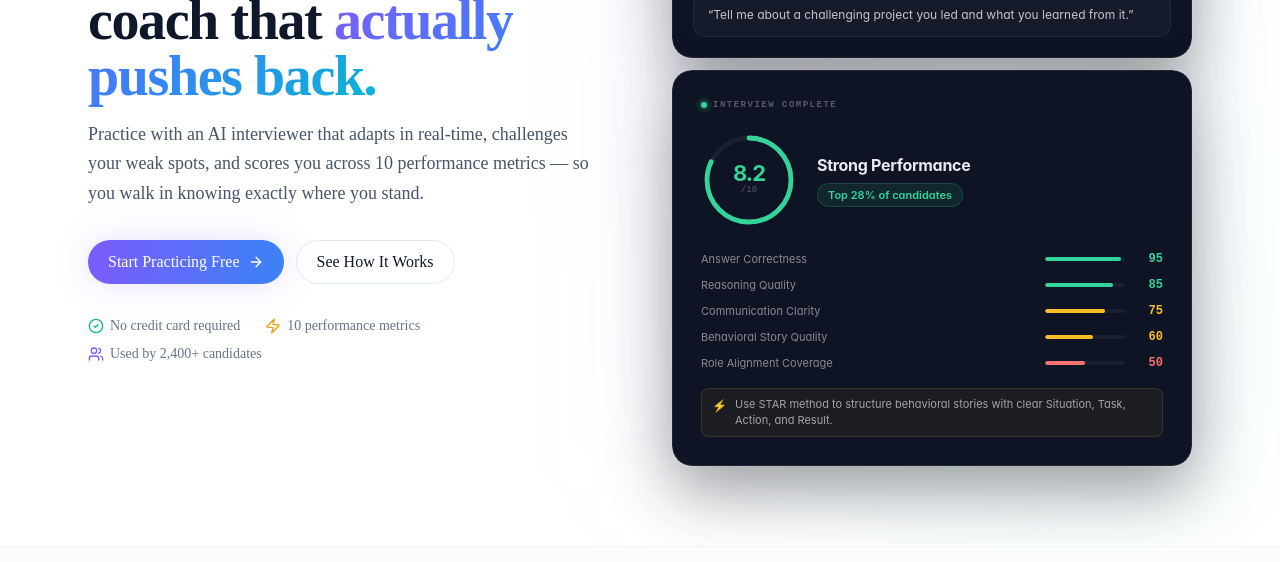
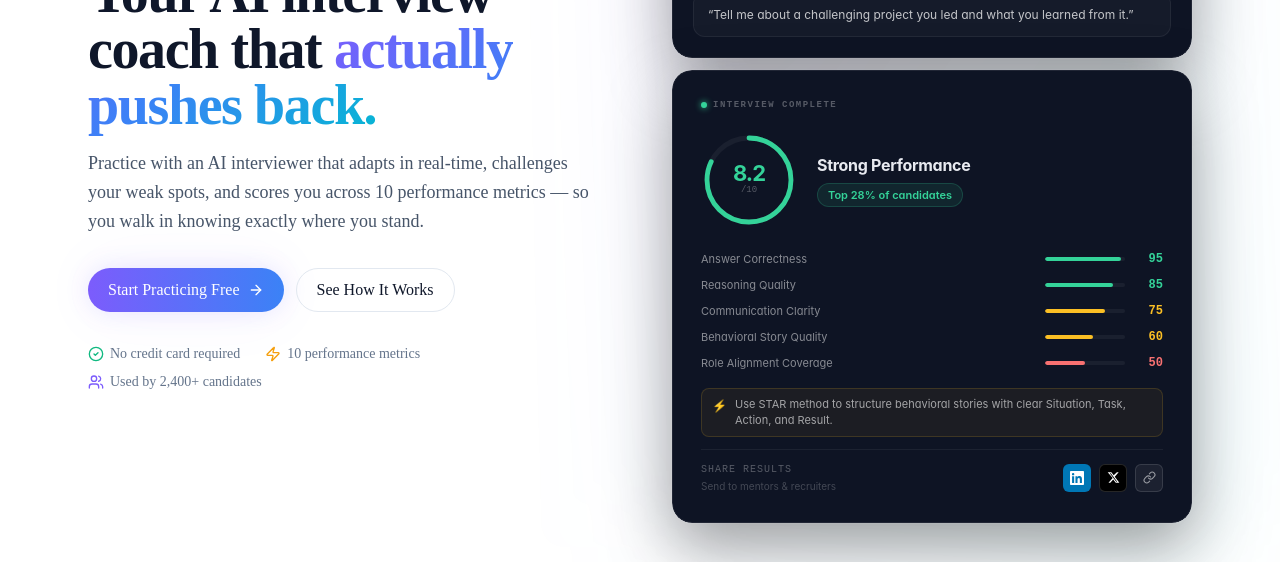
Before and after one commit to junaiid-khattak/mockmate, a Next.js app: page / in a window 1280 px wide. Shown: the part 390-952 px from the top of the page. Built offline with nearby package versions, Linux system fonts and the light colour scheme; no server answers.

Commit message:
claude added share interview to landing copy

```diff
--- a/components/landing/LandingPage.tsx
+++ b/components/landing/LandingPage.tsx
@@ -292,7 +292,7 @@ const pricingPlans: Plan[] = [
     features: [
       "1 interview credit",
       "Full AI mock interview session",
-      "Detailed performance assessment",
+      "Shareable performance assessment with 10 scored metrics",
       "Credits never expire",
     ],
     cta: "Get Started",
@@ -379,6 +379,12 @@ const faqs = [
     title: "What do I get after a mock interview?",
     content:
       "A detailed assessment across 10 metrics: Answer Correctness, Reasoning Quality, Communication Clarity, Behavioral Story Quality, Role Alignment Coverage, and 5 more. Each metric includes evidence from your answers, a next action, and an explanation of why it matters. Plus overall strengths, growth areas, next steps, and a full transcript.",
+  },
+  {
+    id: "faq-8",
+    title: "Can I share my results?",
+    content:
+      "Yes. Every completed mock interview generates a shareable public link you can send to anyone — mentors, coaches, or recruiters on LinkedIn. The link shows your full performance assessment: all 10 scored metrics, your strengths, and your growth areas. You control when to share and with whom.",
   },
 ];
 
@@ -1240,7 +1246,8 @@ export default function LandingPage({ onPrimaryCta }: LandingPageProps) {
             <p className="mb-6 text-base text-slate-600">
               This is the feedback a{" "}
               <span className="font-semibold text-slate-800">$200/hr career coach</span> would
-              give — and you&rsquo;re getting it for $10.
+              give — and you&rsquo;re getting it for $10. Share your verified assessment with
+              mentors, coaches, or your LinkedIn network &mdash; show them exactly where you stand.
             </p>
             <Button onClick={onPrimaryCta} className="glow-accent-light group">
               Start Your First Mock Interview
@@ -1365,6 +1372,9 @@ export default function LandingPage({ onPrimaryCta }: LandingPageProps) {
         </motion.div>
 
         <motion.div variants={fadeInUp} className="mt-8 text-center">
+          <p className="mb-5 text-sm text-slate-500">
+            Share your progress with mentors and recruiters who want to see how far you&rsquo;ve come.
+          </p>
           <Button onClick={onPrimaryCta} className="glow-accent-light group">
             Start Improving
             <ArrowRight className="ml-2 h-4 w-4 transition-transform group-hover:translate-x-0.5" />
--- a/components/landing/results-dashboard-mockup.tsx
+++ b/components/landing/results-dashboard-mockup.tsx
@@ -237,6 +237,7 @@ export function ResultsDashboardMockup({ className = "", compact = false }: Prop
             border: "1px solid rgba(251,191,36,0.15)",
             borderRadius: 8,
             padding: "8px 10px",
+            marginBottom: 12,
           }}
         >
           <span style={{ color: "#fbbf24", fontSize: 12, flexShrink: 0 }}>⚡</span>
@@ -245,6 +246,102 @@ export function ResultsDashboardMockup({ className = "", compact = false }: Prop
           </span>
         </div>
       )}
+
+      {/* Share row */}
+      {!compact && (
+        <div
+          style={{
+            borderTop: "1px solid rgba(255,255,255,0.06)",
+            paddingTop: 12,
+            display: "flex",
+            alignItems: "center",
+            justifyContent: "space-between",
+          }}
+        >
+          <div>
+            <div
+              style={{
+                fontSize: 10,
+                fontFamily: "monospace",
+                letterSpacing: "1px",
+                textTransform: "uppercase",
+                color: "rgba(255,255,255,0.3)",
+                marginBottom: 2,
+              }}
+            >
+              Share Results
+            </div>
+            <div style={{ fontSize: 10, color: "rgba(255,255,255,0.22)" }}>
+              Send to mentors &amp; recruiters
+            </div>
+          </div>
+          <div style={{ display: "flex", gap: 8 }}>
+            {/* LinkedIn */}
+            <div
+              style={{
+                width: 28,
+                height: 28,
+                borderRadius: 6,
+                background: "#0077b5",
+                display: "flex",
+                alignItems: "center",
+                justifyContent: "center",
+                cursor: "pointer",
+              }}
+            >
+              <svg width="14" height="14" viewBox="0 0 24 24" fill="white">
+                <path d="M20.447 20.452h-3.554v-5.569c0-1.328-.027-3.037-1.852-3.037-1.853 0-2.136 1.445-2.136 2.939v5.667H9.351V9h3.414v1.561h.046c.477-.9 1.637-1.85 3.37-1.85 3.601 0 4.267 2.37 4.267 5.455v6.286zM5.337 7.433a2.062 2.062 0 01-2.063-2.065 2.064 2.064 0 112.063 2.065zm1.782 13.019H3.555V9h3.564v11.452zM22.225 0H1.771C.792 0 0 .774 0 1.729v20.542C0 23.227.792 24 1.771 24h20.451C23.2 24 24 23.227 24 22.271V1.729C24 .774 23.2 0 22.222 0h.003z" />
+              </svg>
+            </div>
+            {/* X / Twitter */}
+            <div
+              style={{
+                width: 28,
+                height: 28,
+                borderRadius: 6,
+                background: "#000",
+                border: "1px solid rgba(255,255,255,0.15)",
+                display: "flex",
+                alignItems: "center",
+                justifyContent: "center",
+                cursor: "pointer",
+              }}
+            >
+              <svg width="13" height="13" viewBox="0 0 24 24" fill="white">
+                <path d="M18.244 2.25h3.308l-7.227 8.26 8.502 11.24H16.17l-4.714-6.231-5.401 6.231H2.743l7.73-8.835L1.254 2.25H8.08l4.259 5.63 5.905-5.63zm-1.161 17.52h1.833L7.084 4.126H5.117z" />
+              </svg>
+            </div>
+            {/* Copy link */}
+            <div
+              style={{
+                width: 28,
+                height: 28,
+                borderRadius: 6,
+                background: "rgba(255,255,255,0.06)",
+                border: "1px solid rgba(255,255,255,0.12)",
+                display: "flex",
+                alignItems: "center",
+                justifyContent: "center",
+                cursor: "pointer",
+              }}
+            >
+              <svg
+                width="13"
+                height="13"
+                viewBox="0 0 24 24"
+                fill="none"
+                stroke="rgba(255,255,255,0.55)"
+                strokeWidth="2"
+                strokeLinecap="round"
+                strokeLinejoin="round"
+              >
+                <path d="M10 13a5 5 0 007.54.54l3-3a5 5 0 00-7.07-7.07l-1.72 1.71" />
+                <path d="M14 11a5 5 0 00-7.54-.54l-3 3a5 5 0 007.07 7.07l1.71-1.71" />
+              </svg>
+            </div>
+          </div>
+        </div>
+      )}
     </div>
   );
 }
```
